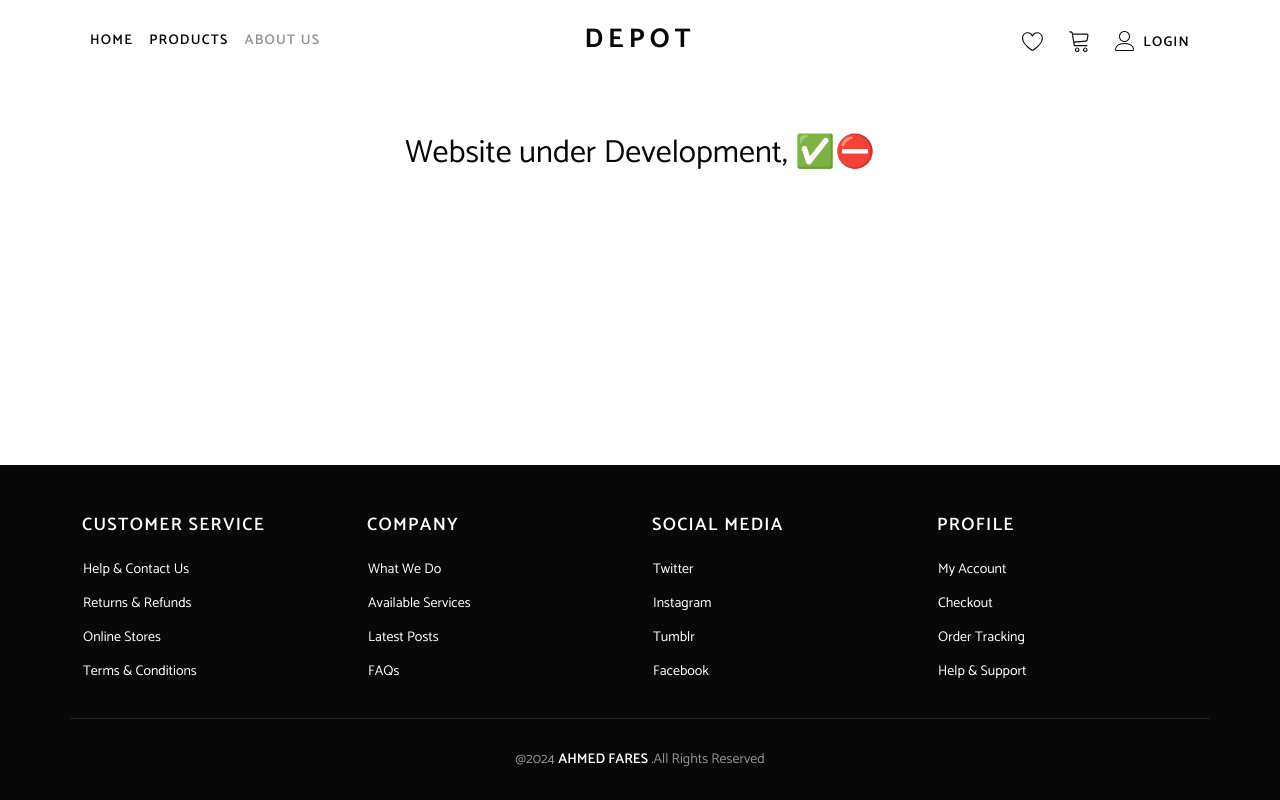
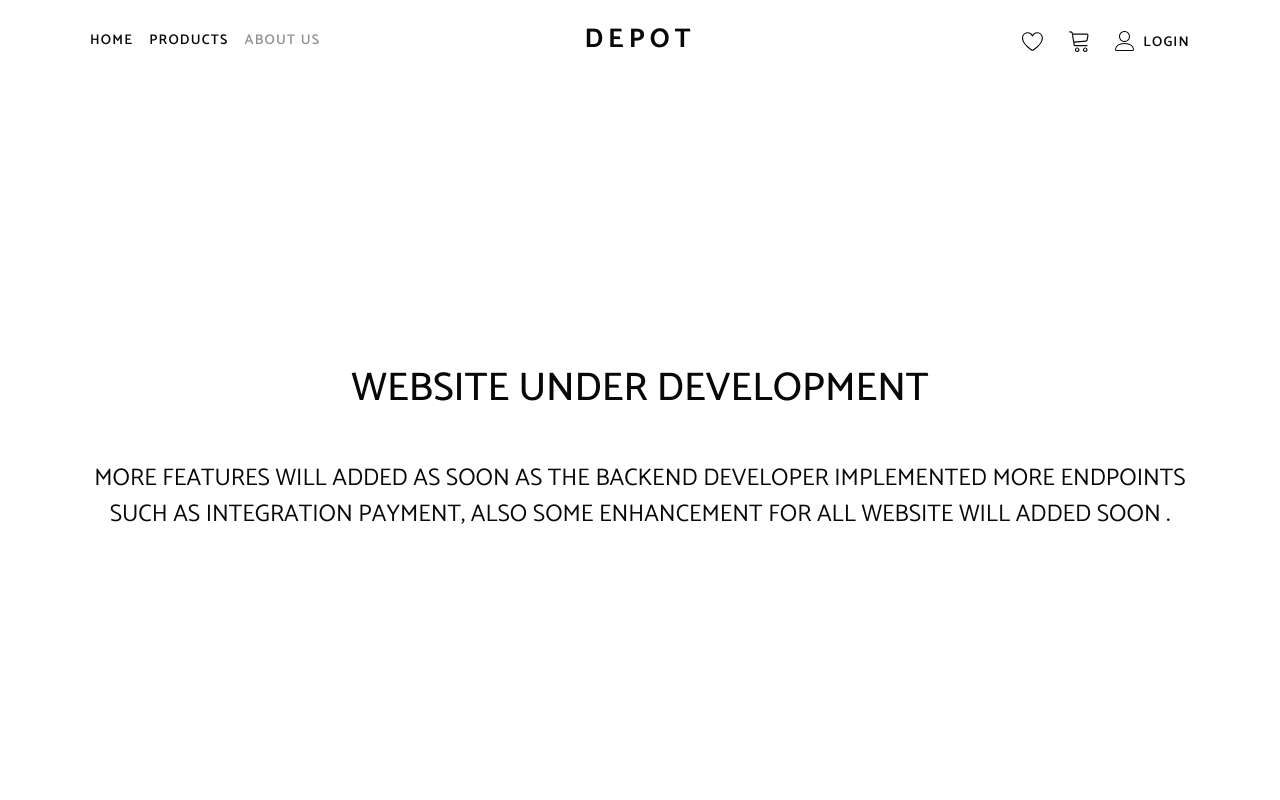
Before and after one commit to dev-ahmedfares/FullStack-Ecommerce-React-with-Asp.Net-Core-Web-API, a React (Vite) app: page /about-us in a window 1280 px wide. Shown: the top 800 px of the page. Built offline with nearby package versions, Linux system fonts and the light colour scheme; no server answers.

Commit message:
add text for aboutUs Page

```diff
--- a/src/pages/AboutUs.tsx
+++ b/src/pages/AboutUs.tsx
@@ -1,7 +1,13 @@
+import { Container } from "react-bootstrap";
 
 
 export default function AboutUs() {
   return (
-    <div className="fs-2 text-center mt-5">Website under Development, ✅⛔</div>
+    <Container fluid={"md"}>
+      <div className="fs-4 pb-5 text-uppercase d-flex text-center justify-content-center align-align-items-center flex-column  vh-100">
+      <h1 className="mb-5">Website under Development</h1>
+      <p className=" mx-auto">more features will added as soon as the backend developer implemented more endpoints such as integration payment, also some enhancement for all website will added soon .</p>
+    </div>
+    </Container>
   )
 }
```
